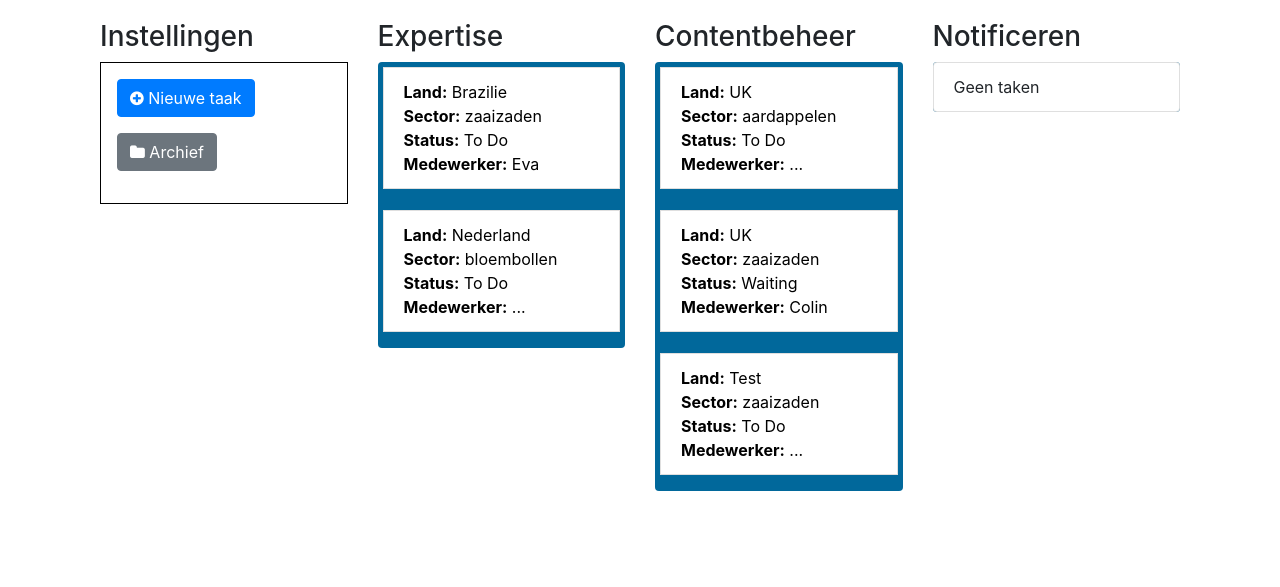
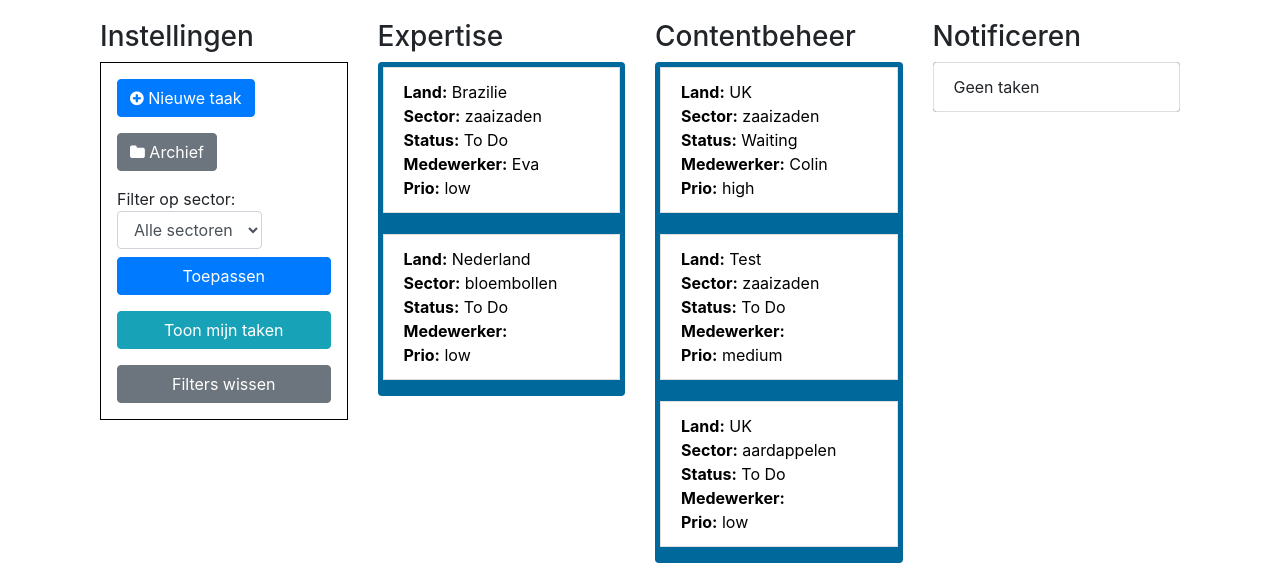
Before and after one commit to okannvwa/ecert, a Django app: page / in a window 1280 px wide. Shown: the part 352-939 px from the top of the page. Before the commit the page ends 843 px from the top, so only its background shows below. Run offline with Django 4.2, Linux system fonts and the light colour scheme; a user stored in the database is signed in; data comes from the database, SQL or seed files in the repository; both versions use the stored data as it was after the commit; some libraries are stand-ins or nearby versions.

Commit message:
Filteren van taken

```diff
--- a/kanban/tasks/forms.py
+++ b/kanban/tasks/forms.py
@@ -7,7 +7,7 @@ class TaskForm(forms.ModelForm):
         exclude = ['archived', 'created_at', 'column']
         fields = [
             'country', 'sector', 'status',
-            'priority', 'source', 'coverages'
+            'priority', 'source', 'coverages', 'assigned_employee'
         ]
         widgets = {
             'source': forms.Textarea(attrs={
--- a/kanban/tasks/templates/kanban_board.html
+++ b/kanban/tasks/templates/kanban_board.html
@@ -7,12 +7,39 @@
     <div class="container">
         <div class="row">
             <!-- Settings Column -->
-            <div class="col-lg-3 mt-3 flexbox">
+            <div class="col-lg-3 mt-3">
                 <h3>Instellingen</h3>
                 <div class="align-items-end settings-column p-3">
+                    <!-- Button to Create New Task -->
                     <a href="{% url 'add_task' %}" class="btn btn-primary mb-3"><i class="fa fa-plus-circle"></i> Nieuwe taak</a>
                     <br>
+
+                    <!-- Button to View Archive -->
                     <a href="{% url 'archive' %}" class="btn btn-secondary mb-3"><i class="fa fa-folder"></i> Archief</a>
+                    <br>
+
+                    <!-- Form for Sector Filtering -->
+                    <form method="get" class="form-inline mb-3">
+                        <label for="sector" class="mr-2">Filter op sector:</label>
+                        <select name="sector" id="sector" class="form-control mb-2">
+                            <option value="">Alle sectoren</option>
+                            {% for sector in sector_choices %}
+                                <option value="{{ sector }}" {% if sector == selected_sector %}selected{% endif %}>
+                                    {{ sector|title }}
+                                </option>
+                            {% endfor %}
+                        </select>
+                        <button type="submit" class="btn btn-primary w-100">Toepassen</button>
+                    </form>
+
+                    <!-- Button to Show Only Assigned Tasks -->
+                    <form method="get" class="mb-3">
+                        <input type="hidden" name="my_tasks" value="true">
+                        <button type="submit" class="btn btn-info w-100">Toon mijn taken</button>
+                    </form>
+
+                    <!-- Button to Clear Filters -->
+                    <a href="{% url 'kanban_board' %}" class="btn btn-secondary w-100">Filters wissen</a>
                 </div>
             </div>
 
@@ -26,7 +53,8 @@
                             <strong>Land:</strong> {{ task.country }}<br>
                             <strong>Sector:</strong> {{ task.sector }}<br>
                             <strong>Status:</strong> {{ task.get_status_display }}<br>
-                            <strong>Medewerker:</strong> {% if task.assigned_employee != None %} {{ task.assigned_employee }} {% else %} ... {% endif %}
+                            <strong>Medewerker:</strong> {% if task.assigned_employee != None %} {{ task.assigned_employee }} {% endif %}<br>
+                            <strong>Prio:</strong> {{ task.priority }}
                         </li>
                     </a>
                     {% empty %}
@@ -45,7 +73,8 @@
                             <strong>Land:</strong> {{ task.country }}<br>
                             <strong>Sector:</strong> {{ task.sector }}<br>
                             <strong>Status:</strong> {{ task.get_status_display }}<br>
-                            <strong>Medewerker:</strong> {% if task.assigned_employee != None %} {{ task.assigned_employee }} {% else %} ... {% endif %}
+                            <strong>Medewerker:</strong> {% if task.assigned_employee != None %} {{ task.assigned_employee }} {% endif %}<br>
+                            <strong>Prio:</strong> {{ task.priority }}
                         </li>
                     </a>
                     {% empty %}
@@ -64,7 +93,8 @@
                             <strong>Land:</strong> {{ task.country }}<br>
                             <strong>Sector:</strong> {{ task.sector }}<br>
                             <strong>Status:</strong> {{ task.get_status_display }}<br>
-                            <strong>Medewerker:</strong> {% if task.assigned_employee != None %} {{ task.assigned_employee }} {% else %} ... {% endif %}
+                            <strong>Medewerker:</strong> {% if task.assigned_employee != None %} {{ task.assigned_employee }} {% endif %}<br>
+                            <strong>Prio:</strong> {{ task.priority }}
                         </li>
                     </a>
                     {% empty %}
--- a/kanban/tasks/views.py
+++ b/kanban/tasks/views.py
@@ -1,21 +1,54 @@
 from django.shortcuts import render, redirect, get_object_or_404
 from django.http import JsonResponse
 from django.contrib.auth.decorators import login_required, user_passes_test
-from .models import Task, TaskStatus, ColumnStatus
+from .models import Task, TaskStatus, ColumnStatus, PriorityChoices
 from .forms import TaskForm
+from django.db.models import Case, When, Value, IntegerField
 
-@login_required
 def kanban_board(request):
-    expertise_tasks = Task.objects.filter(column=ColumnStatus.EXPERTISE, archived=False)
-    contentbeheer_tasks = Task.objects.filter(column=ColumnStatus.CONTENTBEHEER, archived=False)
-    notificeren_tasks = Task.objects.filter(column=ColumnStatus.NOTIFICEREN, archived=False)
+    # Get filter options from GET parameters
+    sector_filter = request.GET.get('sector')
+    my_tasks_only = request.GET.get('my_tasks', False)
+
+    # Base query for tasks (exclude archived)
+    base_query = Task.objects.filter(archived=False)
+
+    # Apply filters
+    if sector_filter:
+        base_query = base_query.filter(sector=sector_filter)
+    if my_tasks_only == 'true':
+        base_query = base_query.filter(assigned_employee=request.user)
+
+    # Custom priority ordering (High > Medium > Low)
+    priority_order = Case(
+        When(priority=PriorityChoices.HIGH, then=Value(1)),
+        When(priority=PriorityChoices.MEDIUM, then=Value(2)),
+        When(priority=PriorityChoices.LOW, then=Value(3)),
+        output_field=IntegerField()
+    )
+
+    # Order tasks by priority
+    ordered_tasks = base_query.annotate(priority_order=priority_order).order_by('priority_order')
+
+    # Split tasks into columns
+    expertise_tasks = ordered_tasks.filter(column=ColumnStatus.EXPERTISE)
+    contentbeheer_tasks = ordered_tasks.filter(column=ColumnStatus.CONTENTBEHEER)
+    notificeren_tasks = ordered_tasks.filter(column=ColumnStatus.NOTIFICEREN)
+
+    # Get distinct sector options for dropdown
+    sector_choices = Task.objects.values_list('sector', flat=True).distinct()
 
     context = {
         'expertise_tasks': expertise_tasks,
         'contentbeheer_tasks': contentbeheer_tasks,
         'notificeren_tasks': notificeren_tasks,
+        'sector_choices': sector_choices,
+        'selected_sector': sector_filter,
+        'my_tasks_only': my_tasks_only,
     }
     return render(request, 'kanban_board.html', context)
+
+
 
 @login_required
 def view_task(request, task_id):
```
Also changed, not shown: kanban/db.sqlite3.
